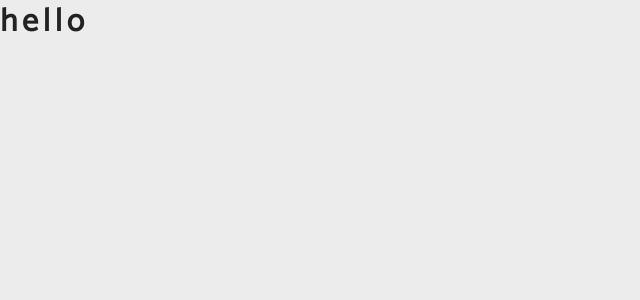
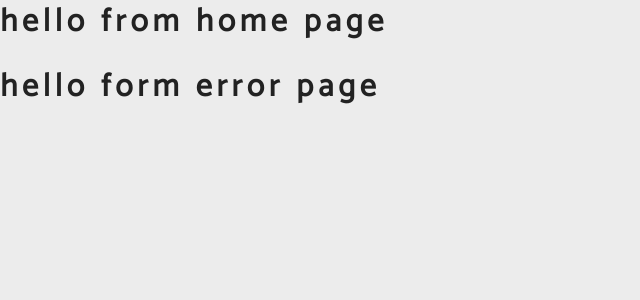
Before and after one commit to jonytalukdar/vintage-store, a React (Create React App) app: page / in a window 1280 px wide. Shown: the top 300 px of the page, without its empty margins (0-640 px from the left). Built offline with nearby package versions, Linux system fonts and the light colour scheme.

Commit message:
added react rotuer setup

```diff
--- a/src/App.js
+++ b/src/App.js
@@ -1,5 +1,7 @@
 import React from 'react';
+import { Switch, Route } from 'react-router-dom';
 
+//pages
 import About from './pages/About';
 import Cart from './pages/Cart';
 import Checkout from './pages/Checkout';
@@ -9,11 +11,19 @@ import Login from './pages/Login';
 import Products from './pages/Products';
 import ProductsDetails from './pages/ProductDetails';
 
+//component
 const App = () => {
   return (
-    <div>
-      <h1>hello</h1>
-    </div>
+    <>
+      <Route exact path="/" component={Home} />
+      <Route path="/about" component={About} />
+      <Route path="/cart" component={Cart} />
+      <Route exact path="/products" component={Products} />
+      <Route path="/products/:id" component={ProductsDetails} />
+      <Route path="/login" component={Login} />
+      <Route path="/checkout" component={Checkout} />
+      <Route exact path="*" component={Error} />
+    </>
   );
 };
 
```
